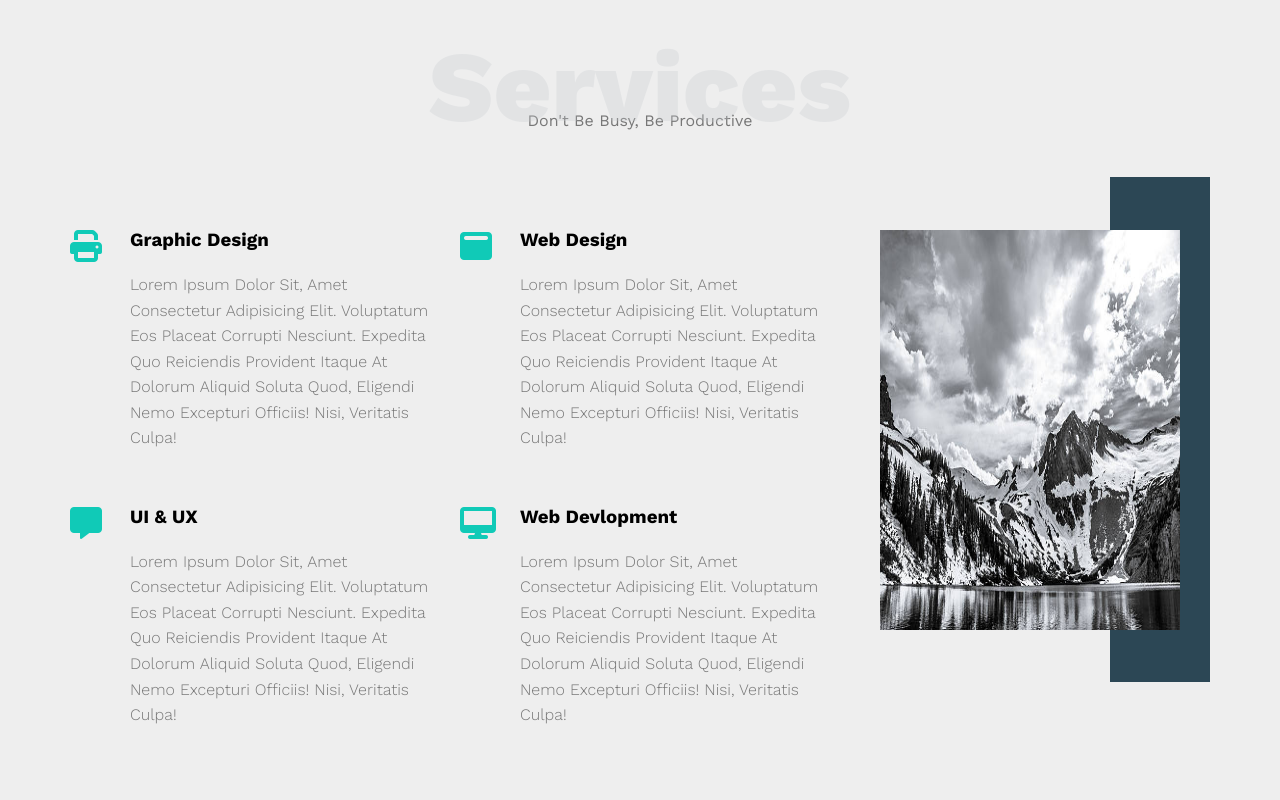
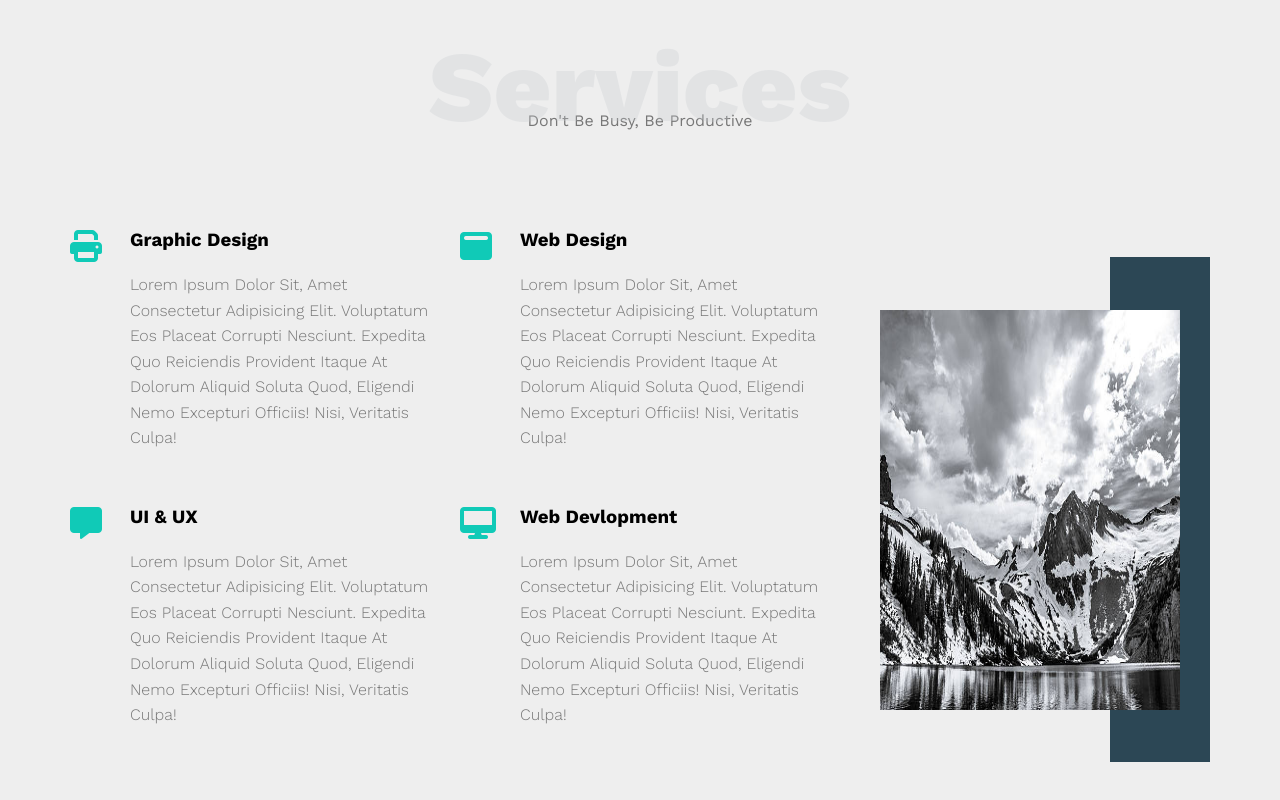
Before and after one commit to Mo3laa5956/mo3laa-repo, a plain HTML site: page index.html in a window 1280 px wide. Shown: the part 1248-2048 px from the top of the page. Drawn offline with nearby package versions, Linux system fonts and the light colour scheme.

Commit message:
center img

```diff
--- a/Css/leon.css
+++ b/Css/leon.css
@@ -311,4 +311,7 @@ body {
         display: none;
     }
 }
+.col-image {
+    margin-top: 80px;
+}
 /* End Services */
--- a/index.html
+++ b/index.html
@@ -112,7 +112,7 @@
                         </div>
                     </div>
                 </div>
-                <div class="col">
+                <div class="col col-image">
                     <div class="image image-col">
                         <img src="Images/serv2.jpg" alt="">
                     </div>
```
